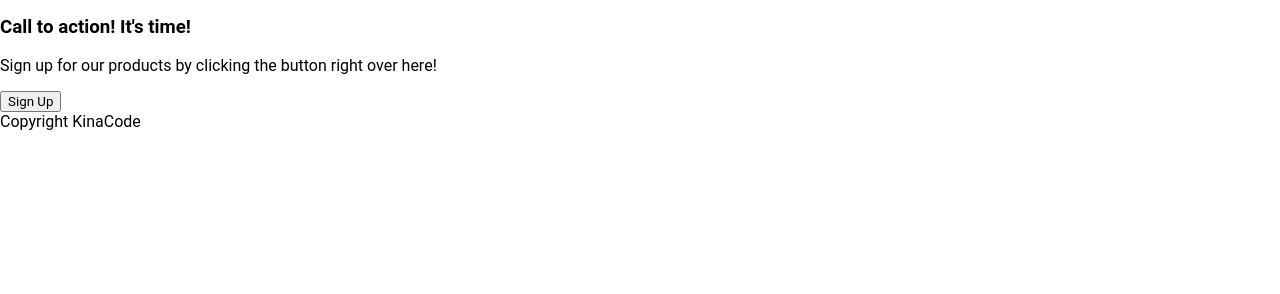
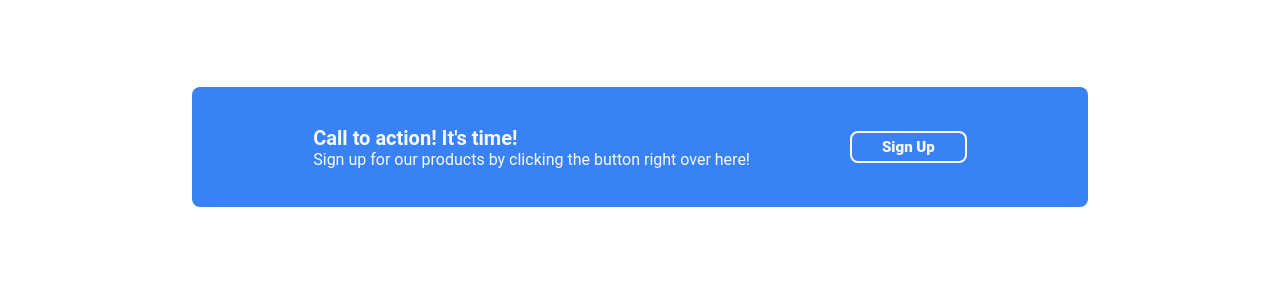
Before and after one commit to kinako-ken/landing-page, a plain HTML site: page index.html in a window 1280 px wide. Shown: the part 1703-1997 px from the top of the page. Before the commit the page ends 1834 px from the top, so only its background shows below. Drawn offline with Linux system fonts and the light colour scheme.

Commit message:
Finish adding CSS to call2action section

```diff
--- a/styles.css
+++ b/styles.css
@@ -66,7 +66,7 @@ body {
     background-color: var(--button-color);
     color: var(--main-white-text);
     padding: 10px 30px;
-    border: none;
+    border:none;
     border-radius: 8px;
 }
 
@@ -153,3 +153,52 @@ body {
 .quote-person {
     text-align: end;
 }
+
+/* Call to Action Page */
+
+.call2action-page {
+    height: 300px;
+    display: flex;
+    align-items: center;
+    justify-content: center;
+}
+
+.call2action {
+    background-color: var(--button-color);
+    width: 70%;
+    height: 120px;
+    border-radius: 8px;
+    display:flex;
+    justify-content: center;
+    gap: 100px;
+    color: var(--main-white-text)
+}
+
+.call2action-right {
+    display: flex;
+    align-items: center;
+}
+
+.call2action-right > button {
+    background-color: var(--button-color);
+    border: 2px solid var(--main-white-text);
+    border-radius: 8px;
+    padding: 5px 30px;
+    font-size: 15px;
+    color: var(--main-white-text);
+    font-weight: 900;
+}
+
+.call2action-left {
+    display: flex;
+    flex-direction: column;
+    justify-content: center;
+}
+
+.call2action-left > *{
+    margin: 0;
+}
+
+.call2action-left > h3{
+    font-size: 20px;
+}
```
